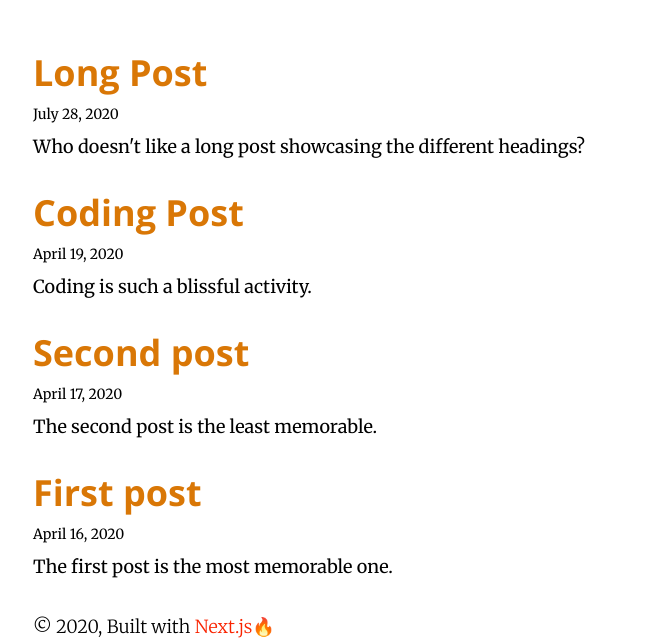
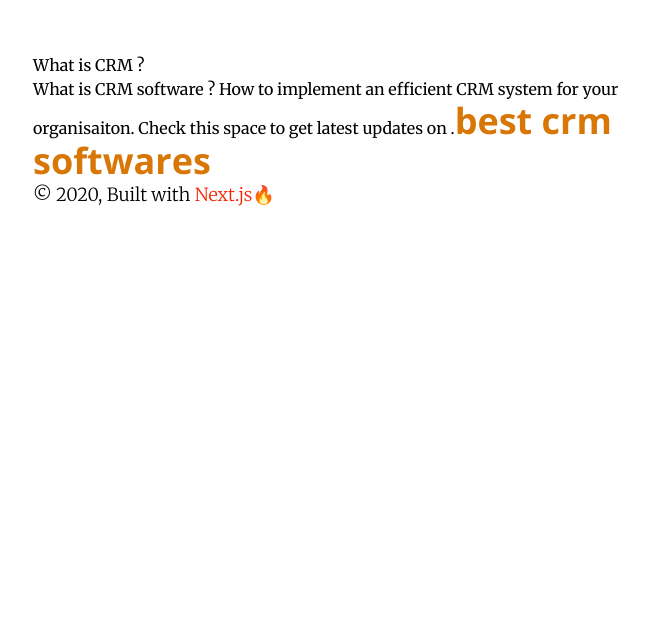
Before and after one commit to bharathreddyvanteru/what-is-crm, a Next.js app: page / in a window 1280 px wide. Shown: the part 255-895 px from the top of the page, without its empty margins (303-952 px from the left). After the commit the page ends 800 px from the top, so only its background shows below. Built offline with nearby package versions, Linux system fonts and the light colour scheme; what @tailwindcss/typography would draw is missing.

Commit message:
Update index.js

```diff
--- a/pages/index.js
+++ b/pages/index.js
@@ -3,38 +3,18 @@ import Link from "next/link";
 import { Layout, Bio, SEO } from "@components/common";
 import { getSortedPosts } from "@utils/posts";
 
-export default function Home({ posts }) {
+export default function Home() {
   return (
     <Layout>
-      <SEO title="All posts" />
+      <SEO title="What is CRM" />
       <Bio className="my-14" />
-      {posts.map(({ frontmatter: { title, description, date }, slug }) => (
-        <article key={slug}>
-          <header className="mb-2">
-            <h3 className="mb-2">
-              <Link href={"/post/[slug]"} as={`/post/${slug}`}>
-                <a className="text-4xl font-bold text-yellow-600 font-display">
-                  {title}
-                </a>
-              </Link>
-            </h3>
-            <span className="text-sm">{date}</span>
-          </header>
-          <section>
-            <p className="mb-8 text-lg">{description}</p>
-          </section>
-        </article>
-      ))}
+      <h1> What is CRM ? </h1>
+      <p> What is CRM software ? How to implement an efficient CRM system for your organisaiton.
+         Check this space to get latest updates on .
+
+      <a className="text-4xl font-bold text-yellow-600 font-display" href= "https://techcentred.com/top-5-best-crm-software-for-every-business/">
+                  best crm softwares
+                </a></p>
     </Layout>
   );
 }
-
-export async function getStaticProps() {
-  const posts = getSortedPosts();
-
-  return {
-    props: {
-      posts,
-    },
-  };
-}
```
